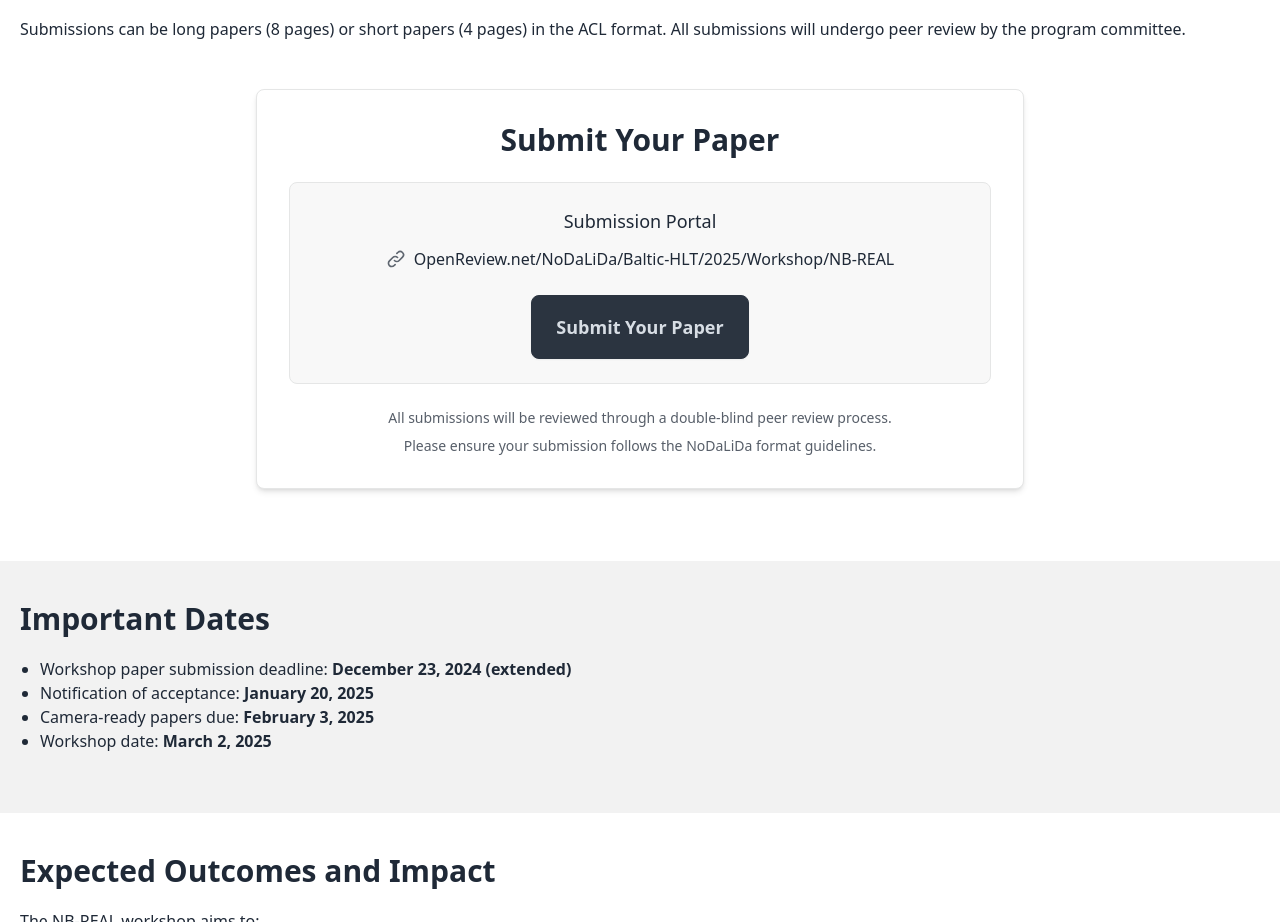
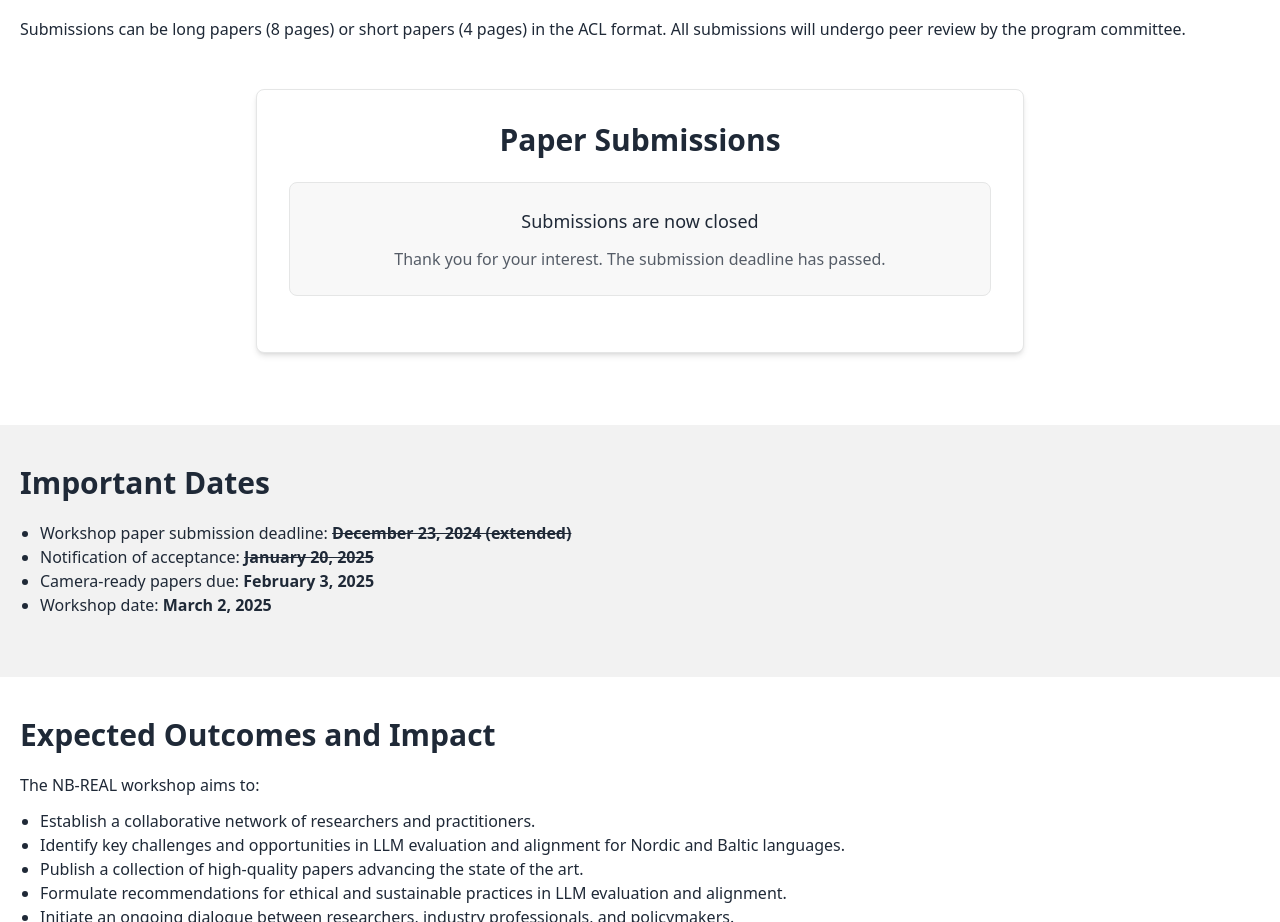
Before and after one commit to Haffi112/nb-real-workshop, a plain HTML site: page index.html in a window 1280 px wide. Shown: the part 3375-4297 px from the top of the page. Drawn offline with nearby package versions, Linux system fonts and the light colour scheme.

Commit message:
Updated program

```diff
--- a/index.html
+++ b/index.html
@@ -212,34 +212,10 @@
             <div class="mt-12 mb-8 max-w-3xl mx-auto">
                 <div class="bg-base-100 rounded-lg shadow-md p-8 border border-base-300">
                     <div class="text-center">
-                        <h3 class="text-3xl font-bold mb-6">Submit Your Paper</h3>
+                        <h3 class="text-3xl font-bold mb-6">Paper Submissions</h3>
                         <div class="bg-base-200/50 rounded-lg p-6 mb-6 border border-base-300">
-                            <p class="text-lg mb-3">Submission Portal</p>
-                            <div class="flex items-center justify-center gap-2 mb-6">
-                                <svg xmlns="http://www.w3.org/2000/svg" class="h-5 w-5 opacity-70" fill="none" viewBox="0 0 24 24" stroke="currentColor">
-                                    <path stroke-linecap="round" stroke-linejoin="round" stroke-width="2" d="M13.828 10.172a4 4 0 00-5.656 0l-4 4a4 4 0 105.656 5.656l1.102-1.101m-.758-4.899a4 4 0 005.656 0l4-4a4 4 0 00-5.656-5.656l-1.1 1.1" />
-                                </svg>
-                                <a href="https://openreview.net/group?id=NoDaLiDa/Baltic-HLT/2025/Workshop/NB-REAL"
-                                   class="hover:underline font-medium"
-                                   target="_blank"
-                                   rel="noopener noreferrer">
-                                    OpenReview.net/NoDaLiDa/Baltic-HLT/2025/Workshop/NB-REAL
-                                </a>
-                            </div>
-                            <a href="https://openreview.net/group?id=NoDaLiDa/Baltic-HLT/2025/Workshop/NB-REAL"
-                               class="btn btn-neutral btn-lg"
-                               target="_blank"
-                               rel="noopener noreferrer">
-                                Submit Your Paper
-                            </a>
-                        </div>
-                        <div class="text-sm opacity-75 max-w-2xl mx-auto">
-                            <p class="mb-2">
-                                All submissions will be reviewed through a double-blind peer review process.
-                            </p>
-                            <p>
-                                Please ensure your submission follows the NoDaLiDa format guidelines.
-                            </p>
+                            <p class="text-lg mb-3">Submissions are now closed</p>
+                            <p class="text-base opacity-75">Thank you for your interest. The submission deadline has passed.</p>
                         </div>
                     </div>
                 </div>
@@ -252,8 +228,8 @@
         <div class="container mx-auto">
             <h2 class="text-3xl font-bold mb-5">Important Dates</h2>
             <ul class="list-disc ml-5 mb-5">
-                <li>Workshop paper submission deadline: <strong>December 23, 2024 (extended)</strong></li>
-                <li>Notification of acceptance: <strong>January 20, 2025</strong></li>
+                <li>Workshop paper submission deadline: <s><strong>December 23, 2024 (extended)</strong></s></li>
+                <li>Notification of acceptance: <s><strong>January 20, 2025</strong></s></li>
                 <li>Camera-ready papers due: <strong>February 3, 2025</strong></li>
                 <li>Workshop date: <strong>March 2, 2025</strong></li>
             </ul>
```
